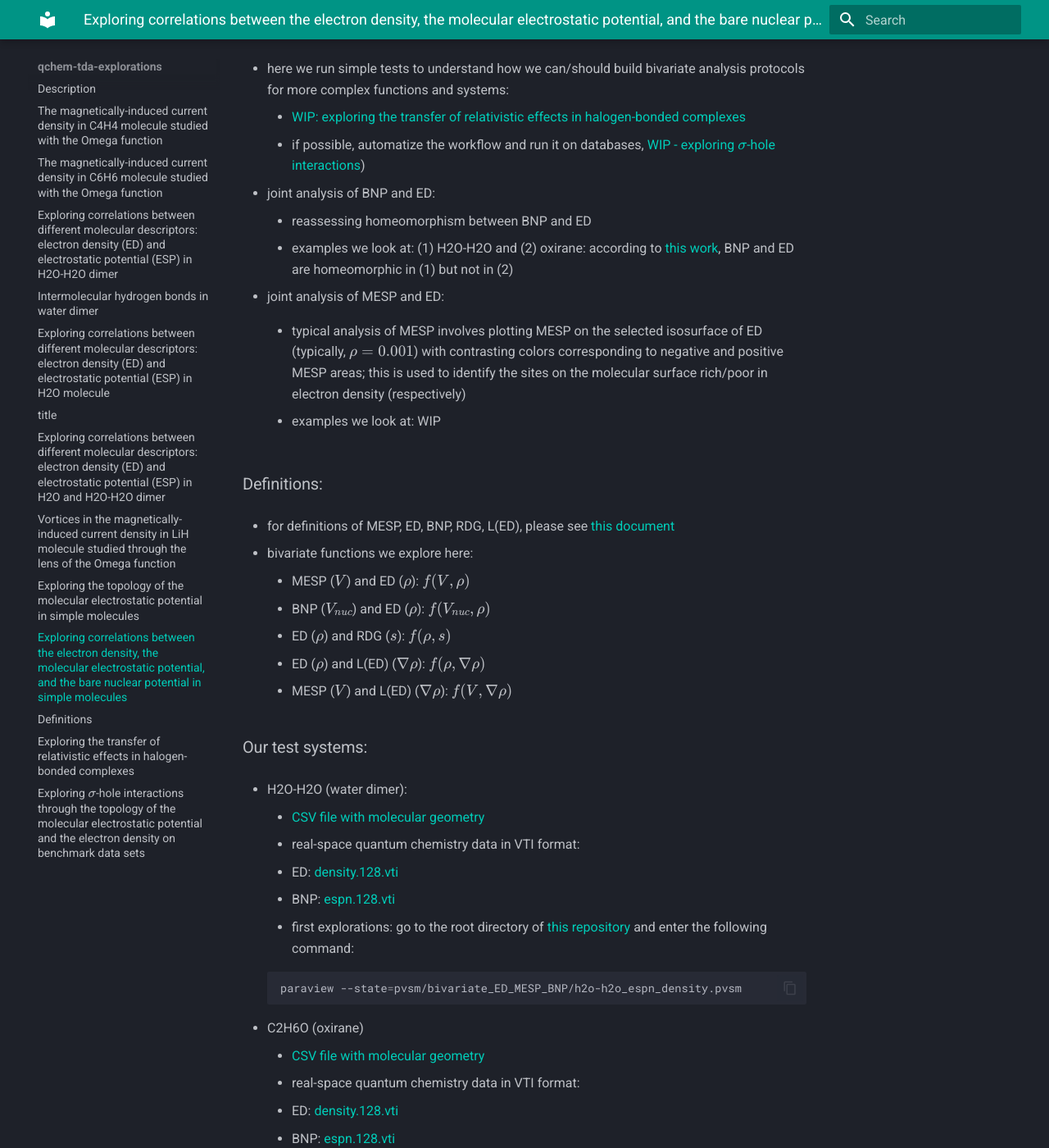
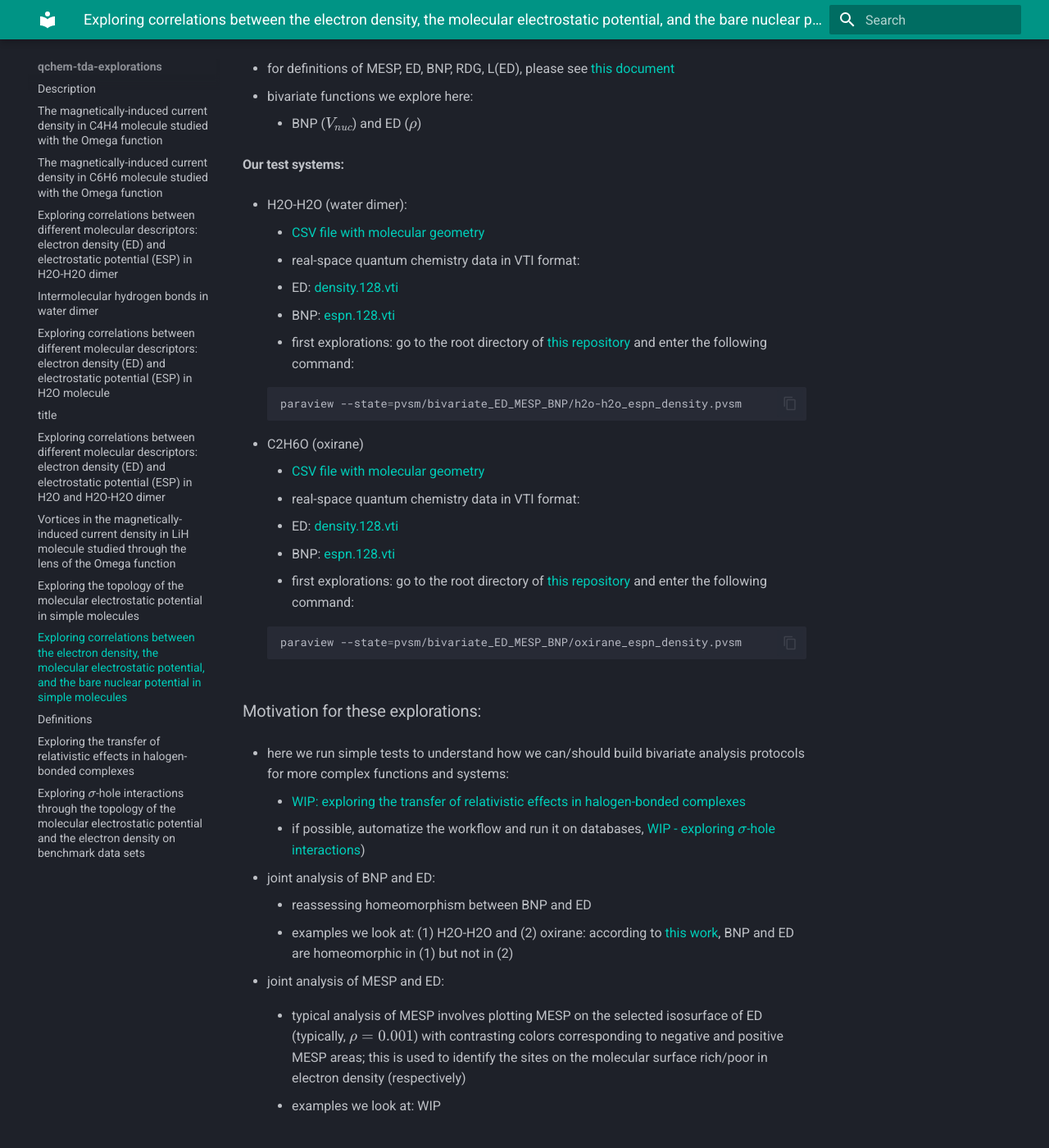
Before and after one commit to tda-qchem/tda-qchem-explorations, an MkDocs documentation site: the page built from docs/bivariate_ED_MESP_BNP.md, in a window 1280 px wide and 1400 px high, scrolled down 588 px. Shown: the whole window at 82% size. Built offline with MkDocs 1.6.1 and Material for MkDocs 9.7.7, drawn with Linux system fonts in a browser that asks for light colours; some of the changed lines change nothing that is shown.

Commit message:
shorter description

````diff
--- a/docs/bivariate_ED_MESP_BNP.md
+++ b/docs/bivariate_ED_MESP_BNP.md
@@ -11,39 +11,16 @@ Data is generated in the `DIRAC` software, the topological analysis is performed
 
 ## Purpose, questions, tests
 
-### Motivation for these explorations:
-
-  * here we run simple tests to understand how we can/should build bivariate analysis protocols for more complex functions and systems:
-    * [WIP: exploring the transfer of relativistic effects in halogen-bonded complexes](relativistic-xbs.md)
-    * if possible, automatize the workflow and run it on databases, [WIP - exploring $\sigma$-hole interactions](sigma-hole-interactions-database.md))
-
-  * joint analysis of BNP and ED:
-    * reassessing homeomorphism between BNP and ED
-      * examples we look at: (1) H2O-H2O and (2) oxirane: according to [this work](https://onlinelibrary.wiley.com/doi/full/10.1002/qua.22215), BNP and ED are homeomorphic in (1) but not in (2)
-
-
-  * joint analysis of MESP and ED:
-
-    * typical analysis of MESP involves plotting MESP on the selected isosurface of ED (typically, $\rho=0.001$) with contrasting colors corresponding to negative and positive MESP areas; this is used to identify the sites on the molecular surface rich/poor in electron density (respectively)
-
-    * examples we look at: WIP
-
-
-
 ### Definitions:
 
   * for definitions of MESP, ED, BNP, RDG, L(ED), please see [this document](definitions.md)
 
   * bivariate functions we explore here:
 
-    * MESP ($V$) and ED ($\rho$): $f(V, \rho)$
-    * BNP ($V_{nuc}$) and ED ($\rho$): $f(V_{nuc}, \rho)$
-    * ED ($\rho$) and RDG ($s$): $f(\rho, s)$
-    * ED ($\rho$) and L(ED) ($\nabla \rho$): $f(\rho, \nabla \rho)$
-    * MESP ($V$) and L(ED) ($\nabla \rho$): $f(V, \nabla \rho)$
+    * BNP ($V_{nuc}$) and ED ($\rho$)
 
 
-### Our test systems:
+#### Our test systems:
 
   * H2O-H2O (water dimer):
 
@@ -69,3 +46,21 @@ Data is generated in the `DIRAC` software, the topological analysis is performed
       ``` bash
       paraview --state=pvsm/bivariate_ED_MESP_BNP/oxirane_espn_density.pvsm
       ```
+
+
+### Motivation for these explorations:
+
+  * here we run simple tests to understand how we can/should build bivariate analysis protocols for more complex functions and systems:
+    * [WIP: exploring the transfer of relativistic effects in halogen-bonded complexes](relativistic-xbs.md)
+    * if possible, automatize the workflow and run it on databases, [WIP - exploring $\sigma$-hole interactions](sigma-hole-interactions-database.md))
+
+  * joint analysis of BNP and ED:
+    * reassessing homeomorphism between BNP and ED
+      * examples we look at: (1) H2O-H2O and (2) oxirane: according to [this work](https://onlinelibrary.wiley.com/doi/full/10.1002/qua.22215), BNP and ED are homeomorphic in (1) but not in (2)
+
+
+  * joint analysis of MESP and ED:
+
+    * typical analysis of MESP involves plotting MESP on the selected isosurface of ED (typically, $\rho=0.001$) with contrasting colors corresponding to negative and positive MESP areas; this is used to identify the sites on the molecular surface rich/poor in electron density (respectively)
+
+    * examples we look at: WIP
````
